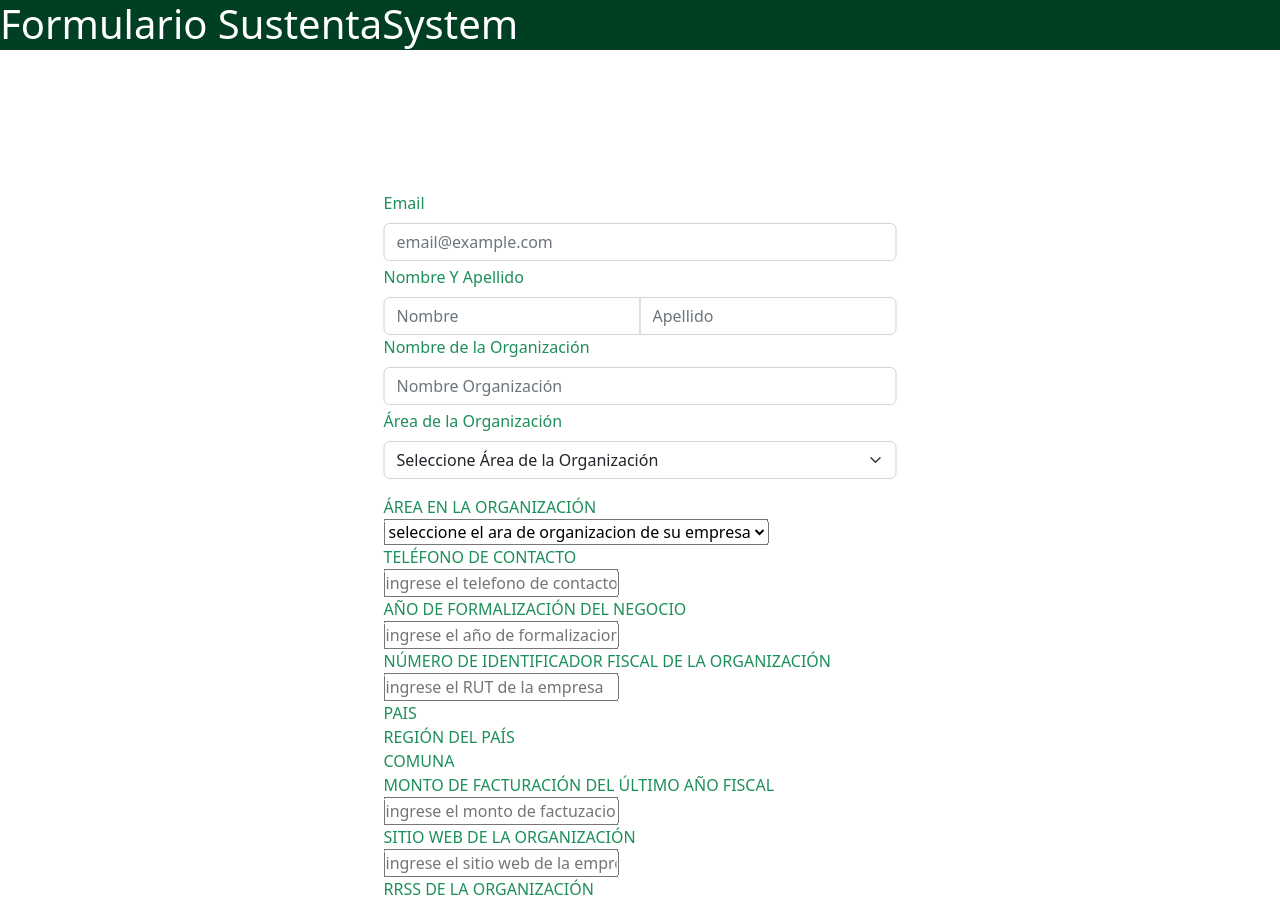
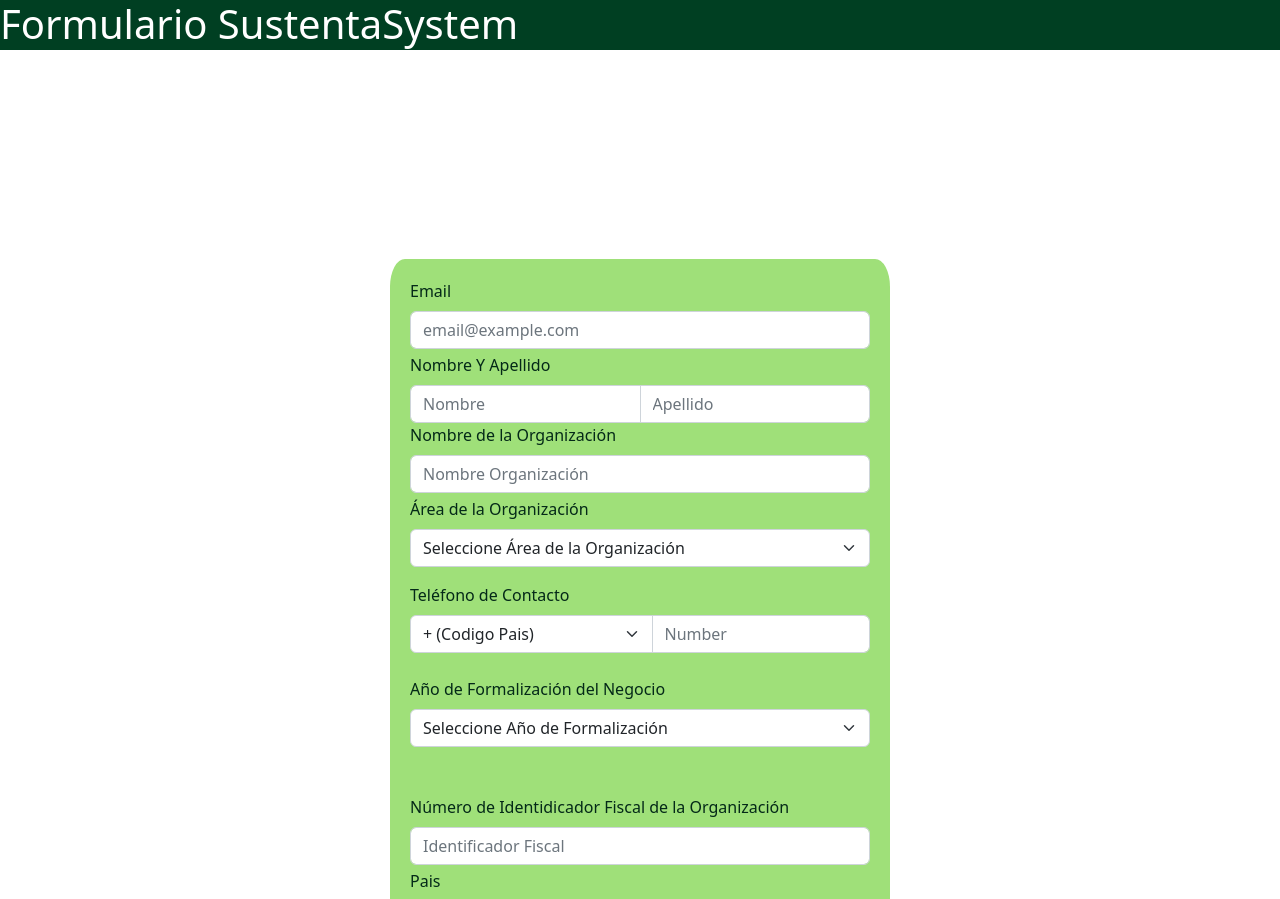
Before and after one commit to jorgeigna/Proyecto-SustentaSystem, a React (Create React App) app in the folder sustentaweb/: page / in a window 1280 px wide. Shown: the top 899 px of the page. Built offline with nearby package versions, Linux system fonts and the light colour scheme.

Commit message:
Implementacion Completa Primer Formulario

```diff
--- a/sustentaweb/src/Component/InputNormal.jsx
+++ b/sustentaweb/src/Component/InputNormal.jsx
@@ -4,13 +4,13 @@
 
 export default function InputNormal(props){
     return (
-        <div>
+
             <Form>
             <Form.Group className="mb-1" controlId="InpurtNormal1">
                 <Form.Label>{props.TituloInputNormal}</Form.Label>
                 <Form.Control type= "text" placeholder= {props.placeholder} />
             </Form.Group>
             </Form>
-        </div>
+
       );
 }
--- /dev/null
+++ b/sustentaweb/src/Component/InputTelefono.jsx
@@ -0,0 +1,23 @@
+import React from "react";
+import 'bootstrap/dist/css/bootstrap.min.css';
+import Form from 'react-bootstrap/Form';
+import InputGroup from "react-bootstrap/InputGroup";
+
+
+export default function InputTelefono(props){
+    return(
+        <Form>
+            <Form.Label>{props.TituloInputNormal}</Form.Label>
+            <InputGroup className="mb-4">
+                <Form.Select className="mb-41" controlId="InputTelefono1">
+                    <option>{props.TituloInputSeleccion}</option>
+                    <option value="1">{props.opcion1}</option>
+                    <option value="2">{props.opcion2}</option>
+                </Form.Select>
+                <Form.Control type= "text" placeholder= {props.placeholder} />
+            </InputGroup>
+
+        </Form>
+
+    );
+}
--- /dev/null
+++ b/sustentaweb/src/Component/SeleccionAño.jsx
@@ -0,0 +1,21 @@
+import React from "react";
+import 'bootstrap/dist/css/bootstrap.min.css';
+import Form from 'react-bootstrap/Form';
+
+export default function SeleccionAño(props){
+    return(
+
+            <Form>
+                <Form.Label>{props.TituloInputNormal}</Form.Label>
+                <Form.Select className="mb-5" controlID="InputSeleccion2">
+                        <option>{props.TituloInputSeleccion}</option>
+                        <option value="1">{props.opcion1}</option>
+                        <option value="2">{props.opcion2}</option>
+                        <option value="3">{props.opcion3}</option>
+                        <option value="4">{props.opcion4}</option>
+                        <option value="5">{props.opcion5}</option>
+                        <option value="6">{props.opcion6}</option>
+                </Form.Select>
+            </Form>
+    );
+}
--- /dev/null
+++ b/sustentaweb/src/Component/SeleccionPais.jsx
@@ -0,0 +1,21 @@
+import React from "react";
+import 'bootstrap/dist/css/bootstrap.min.css';
+import Form from 'react-bootstrap/Form';
+
+export default function SeleccionPais(props){
+    return(
+
+            <Form>
+                <Form.Label>{props.TituloInputNormal}</Form.Label>
+                <Form.Select className="mb-6" controlID="InputSeleccion3">
+                        <option>{props.TituloInputSeleccion}</option>
+                        <option value="1">{props.opcion1}</option>
+                        <option value="2">{props.opcion2}</option>
+                        <option value="3">{props.opcion3}</option>
+                        <option value="4">{props.opcion4}</option>
+                        <option value="5">{props.opcion5}</option>
+                        <option value="6">{props.opcion6}</option>
+                </Form.Select>
+            </Form>
+    );
+}
--- a/sustentaweb/src/Hojas/hoja1.jsx
+++ b/sustentaweb/src/Hojas/hoja1.jsx
@@ -3,6 +3,9 @@
 import InputNormal from "../Component/InputNormal";
 import InputGrupo from  "../Component/InputGrupo"
 import SeleccionArea from '../Component/SeleccionArea';
+import InputTelefono from "../Component/InputTelefono";
+import SeleccionAño from "../Component/SeleccionAño";
+import SeleccionPais from "../Component/SeleccionPais";
 
 export  function hoja1() {
   return (
@@ -21,37 +24,42 @@
             <section id="Formulario">
               <InputNormal className = "InputEmail" TituloInputNormal = "Email" placeholder = "email@example.com" >
               </InputNormal>
+
               <InputGrupo className="InputNombeApellido" TituloInputNormal="Nombre Y Apellido" placeholder1="Nombre" placeholder2="Apellido">
               </InputGrupo>
+
               <InputNormal className="InputNombreOrganizacion" TituloInputNormal="Nombre de la Organización" placeholder="Nombre Organización">
               </InputNormal>
+
               <SeleccionArea className="InputSeleccion" TituloInputNormal="Área de la Organización" TituloInputSeleccion="Seleccione Área de la Organización" opcion1="Dueño Empresa" opcion2="Finanzas" opcion3="Mercadeo" opcion4="Administración" opcion5="Calidad" opcion6="Área Legal" opcion7="Área de Proyecto"
               opcion8="Comercial" opcion9="Recursos Humanos" opcion10="Sustentabilidad" opcion11="Otro"></SeleccionArea>
 
-              <div>ÁREA EN LA ORGANIZACIÓN</div>
-              <select name="select" >
-                  <option value="1">seleccione el ara de organizacion de su empresa</option>
-              </select>
-              <div>TELÉFONO DE CONTACTO</div>
-              <input type = "text" placeholder = "ingrese el telefono de contacto de la empresa"/>
-              <div>AÑO DE FORMALIZACIÓN DEL NEGOCIO</div>
-              <input type = "text" placeholder = "ingrese el año de formalizacion de la empresa"/>
-              <div> NÚMERO DE IDENTIFICADOR FISCAL DE LA ORGANIZACIÓN</div>
-              <input type = "text" placeholder = "ingrese el RUT de la empresa"/>
-              <div>PAIS</div>
-              <div>REGIÓN DEL PAÍS</div>
-              <div>COMUNA</div>
-              <div> MONTO DE FACTURACIÓN DEL ÚLTIMO AÑO FISCAL</div>
-              <input type = "text" placeholder = "ingrese el monto de factuzacion del ultimo año"/>
-              <div>SITIO WEB DE LA ORGANIZACIÓN </div>
-              <input type = "text" placeholder = "ingrese el sitio web de la empresa"/>
-              <div>RRSS DE LA ORGANIZACIÓN </div>
-              <button class="button2" type = "button" >
-              testing</button>
+              <InputTelefono className="InputTelefono" TituloInputNormal="Teléfono de Contacto" placeholder="Number"
+              TituloInputSeleccion="+ (Codigo Pais)" opcion1="+56" opcion2="Otro"></InputTelefono>
+
+              <SeleccionAño className="SeleccionAño" TituloInputNormal="Año de Formalización del Negocio" TituloInputSeleccion="Seleccione Año de Formalización" opcion1="Antes del 2017" opcion2="2018"
+              opcion3="2019" opcion4="2020" opcion5="2021" opcion6="2022"></SeleccionAño>
+
+              <InputNormal className="InputIndentificadorFiscal" TituloInputNormal="Número de Identidicador Fiscal de la Organización" placeholder="Identificador Fiscal"></InputNormal>
+
+              <SeleccionPais className="SeleccionPais" TituloInputNormal="Pais" TituloInputSeleccion="Seleccionar Pais" opcion1="Chile" opcion2="Peru" opcion3="Colombia" opcion4="Ecuador" opcion5="Bolivia" opcion6="Otro"></SeleccionPais>
+
+              <InputNormal className="InputFacturacion" TituloInputNormal="Monto de Facturación del Último Año Fiscal" placeholder="Ingrese Monto de Facturación"></InputNormal>
+
+              <InputNormal className="InputSitioWeb" TituloInputNormal="Sitio Web de la Organiación" placeholder="www.Example.com" ></InputNormal>
+
+              <InputNormal className="InputRRSS" TituloInputNormal="Redes Sociales de la Organización" placeholder="RRSS"></InputNormal>
+            </section>
+            <section>
+
 
             </section>
+          </main>
 
-          </main>
+          <footer>
+
+
+          </footer>
 
 
       </body>
--- a/sustentaweb/src/css/app.css
+++ b/sustentaweb/src/css/app.css
@@ -4,19 +4,6 @@
     box-sizing: border-box;
 }
 
-.button2{
-    bottom: fixed;
-    color:aqua;
-    background-color:rgba(220, 0, 0, 1);
-}
-.button2:hover {
-    color:blue;
-    background-color: green;
-}
-.button2:active{
-    color:blueviolet;
-    background-color: aliceblue;
-}
 header {
     width: 100%;
     height: 50px;
@@ -37,9 +24,22 @@
 }
 #Formulario {
     position: absolute;
-    top: 70%;
     left: 50%;
+    top: 90%;
     transform: translateX(-50%) translateY(-50%);
-    color: rgb(29, 143, 90);
+    color: rgb(4, 41, 24);
     padding: 20px;
+    background: rgb(159, 224, 121);
+    padding: 20px;
+    margin: auto;
+    border-radius: 3%;
+    width: 500px;
 }
+@media(min-width:768px) {
+    .Formulario{
+        margin: auto;
+        width: 500px;
+        margin-top: 140px;
+        border-radius: 2%;
+    }
+}
```
